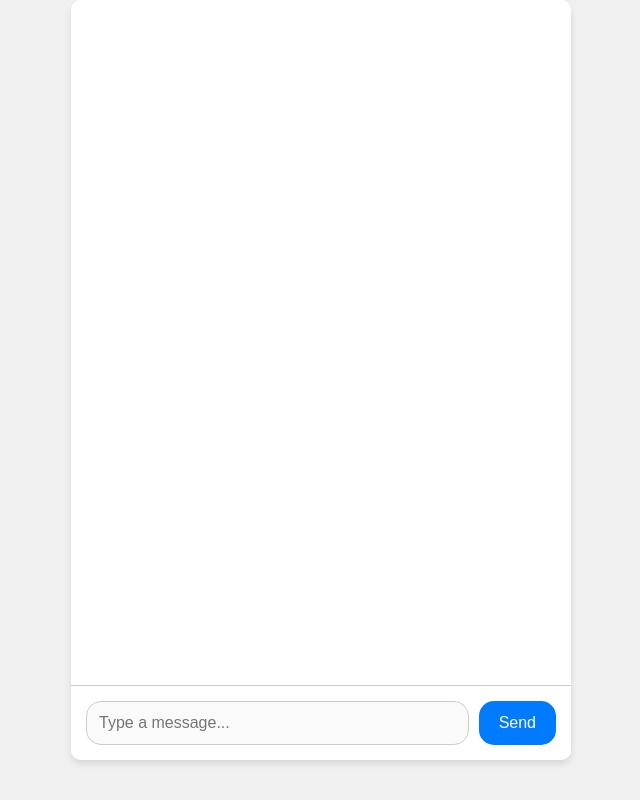
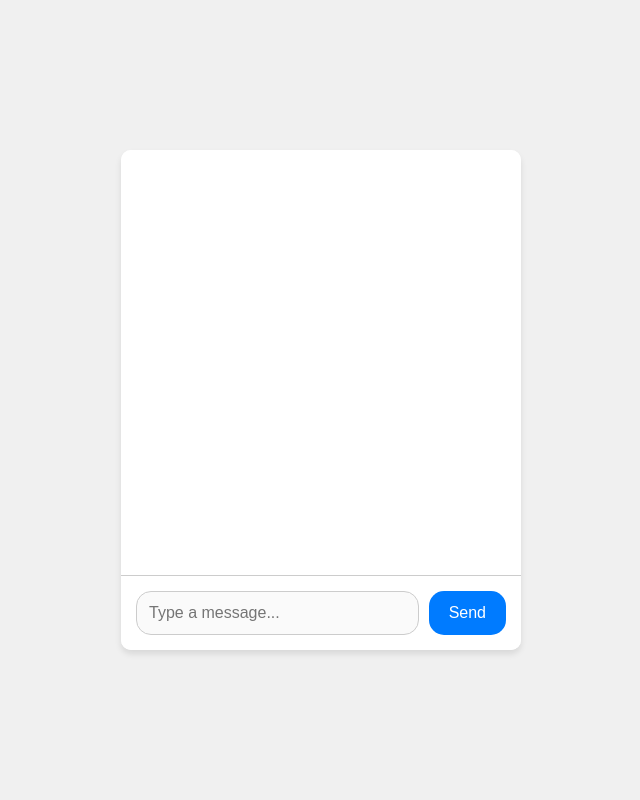
Before and after one commit to nagulofc/Chat, a website: page index.html in a window 1280 px wide. Shown: the whole page, without its empty margins (319-959 px from the left). Drawn offline with Linux system fonts and the light colour scheme.

Commit message:
Update index.html

```diff
--- a/index.html
+++ b/index.html
@@ -8,7 +8,7 @@
     body {
       font-family: Arial, sans-serif;
       margin: 0;
-      height: 95vh;
+      height: 100vh;
       display: flex;
       justify-content: center;
       align-items: center;
@@ -17,9 +17,8 @@
     #chat-container {
       display: flex;
       flex-direction: column;
-      width: 100%;
-      height: 100%;
-      max-width: 500px;
+      width: 400px; /* Fixed width */
+      height: 500px; /* Fixed height */
       border-radius: 10px;
       overflow: hidden;
       background-color: #ffffff;
```
